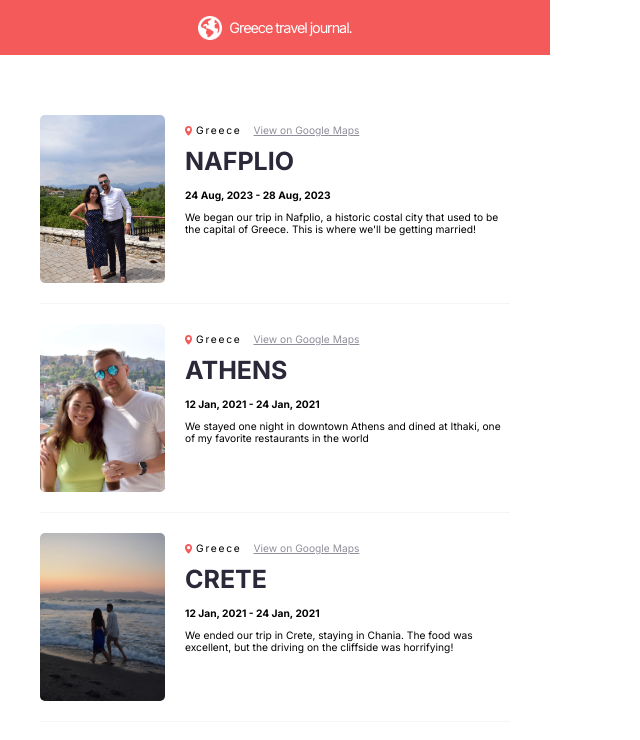
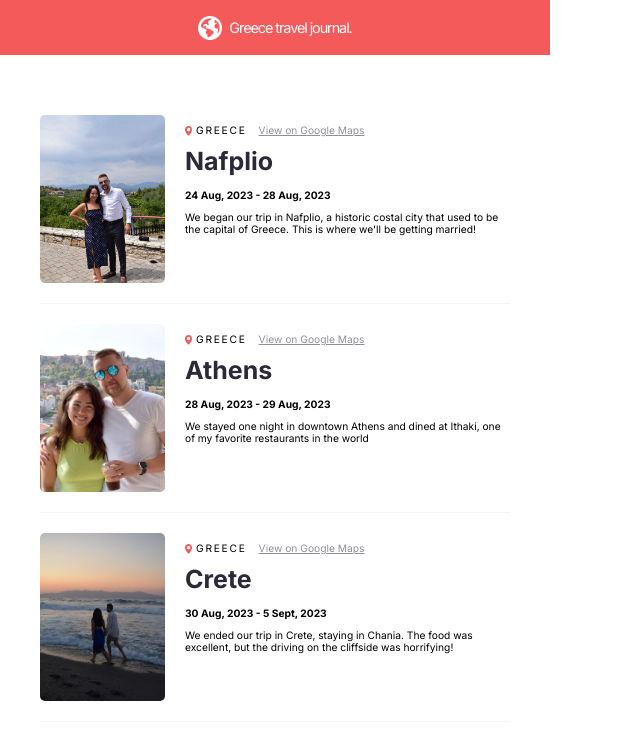
Before and after one commit to AsiaYapD/travel-journal, a React app: page / in a window 1280 px wide. Shown: the top 740 px of the page, without its empty margins (0-640 px from the left). Built offline with nearby package versions, Linux system fonts and the light colour scheme.

Commit message:
Fixing the static data

```diff
--- a/data.js
+++ b/data.js
@@ -1,8 +1,8 @@
 export default [
     {
-        id: "1",
-        title: "NAFPLIO",
-        location: "Greece",
+        selection: "1",
+        title: "Nafplio",
+        location: "GREECE",
         googleMapsUrl: "https://maps.app.goo.gl/a8wj1rxBfbFPSmfN9",
         startDate: "24 Aug, 2023",
         endDate: "28 Aug, 2023",
@@ -10,22 +10,22 @@ export default [
         image: "nafplio.jpg"
     },
     {
-        id: "2",
-        title: "ATHENS",
-        location: "Greece",
+        selection: "2",
+        title: "Athens",
+        location: "GREECE",
         googleMapsUrl: "https://maps.app.goo.gl/fzk1NSXrZNUY4EHH8",
-        startDate: "12 Jan, 2021",
-        endDate: "24 Jan, 2021",
+        startDate: "28 Aug, 2023",
+        endDate: "29 Aug, 2023",
         description: "We stayed one night in downtown Athens and dined at Ithaki, one of my favorite restaurants in the world",
         image: "athens.jpg"
     },
     {
-        id: "3",
-        title: "CRETE",
-        location: "Greece",
+        selection: "3",
+        title: "Crete",
+        location: "GREECE",
         googleMapsUrl: "https://maps.app.goo.gl/3kHBAGY6n4Hub2Wd9",
-        startDate: "12 Jan, 2021",
-        endDate: "24 Jan, 2021",
+        startDate: "30 Aug, 2023",
+        endDate: "5 Sept, 2023",
         description: "We ended our trip in Crete, staying in Chania. The food was excellent, but the driving on the cliffside was horrifying!",
         image: "crete.jpg"
     }
```
